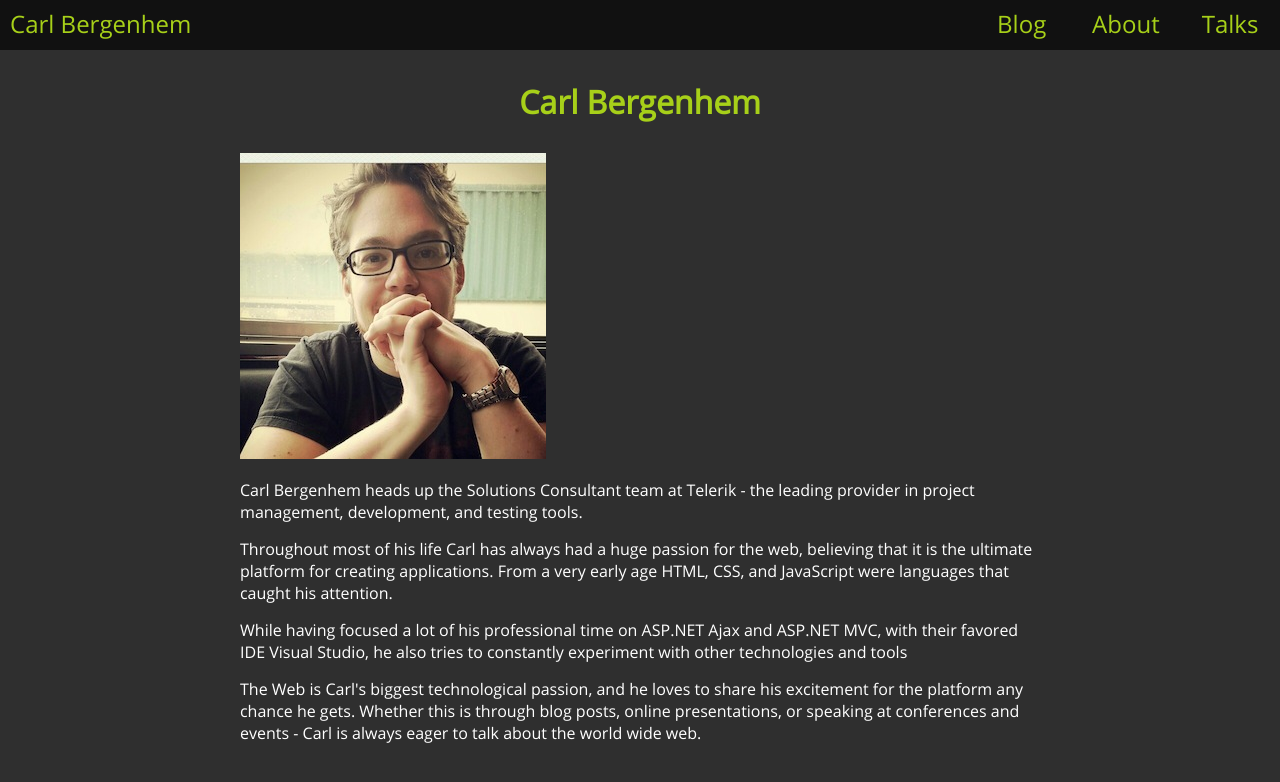
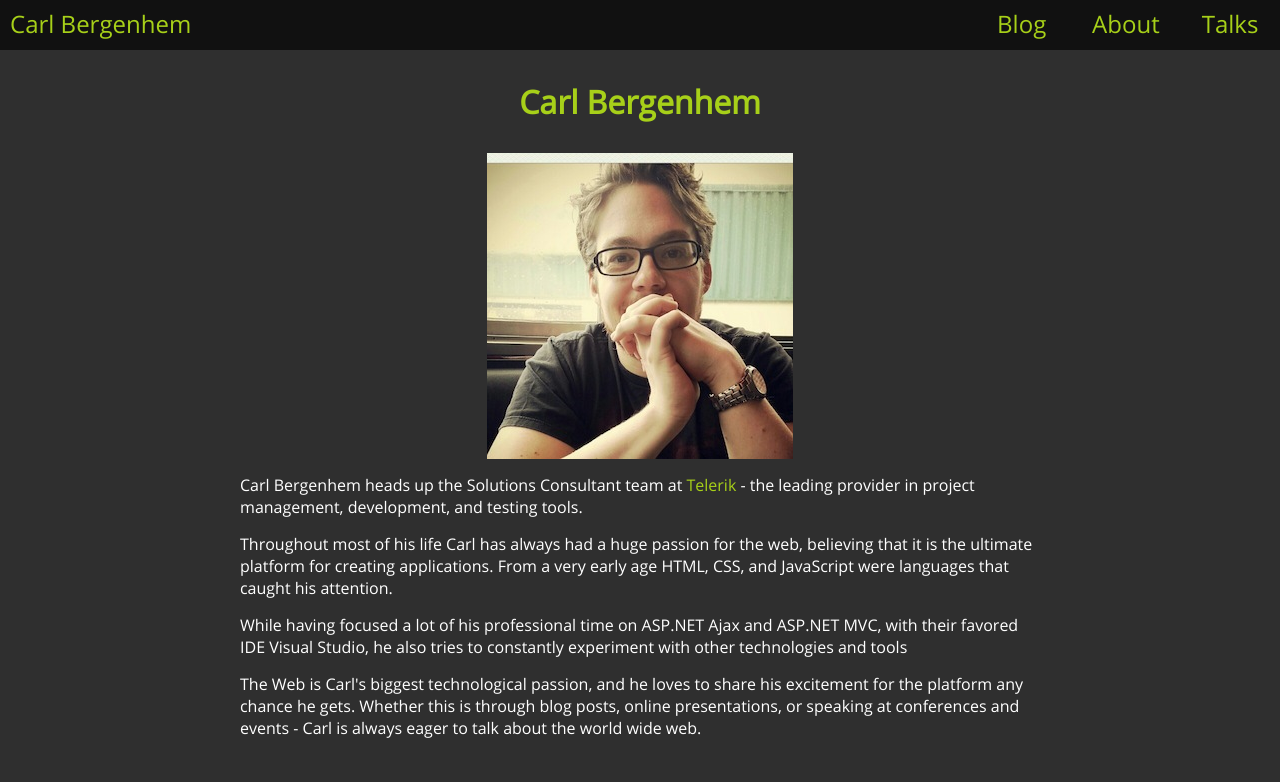
Before and after one commit to bergenhem/bergenhem.github.io, a Jekyll site: the page built from about/index.html, in a window 1280 px wide. Shown: the top 782 px of the page. Built offline with Jekyll 4.4.1, drawn with Linux system fonts in a browser that asks for light colours.

Commit message:
Update a element CSS to be universal

```diff
--- a/about/index.html
+++ b/about/index.html
@@ -7,7 +7,7 @@ layout: default
 		<h1>Carl Bergenhem</h1>
 	</header>
 	<img src="/img/carl_bergenhem.jpg" />
-	<p>Carl Bergenhem heads up the Solutions Consultant team at Telerik - the leading provider in project management, development, and testing tools.</p>
+	<p>Carl Bergenhem heads up the Solutions Consultant team at <a href="http://www.telerik.com">Telerik</a> - the leading provider in project management, development, and testing tools.</p>
 	<p>Throughout most of his life Carl has always had a huge passion for the web, believing that it is the ultimate platform for creating applications. From a very early age HTML, CSS, and JavaScript were languages that caught his attention.</p>
 	<p>While having focused a lot of his professional time on ASP.NET Ajax and ASP.NET MVC, with their favored IDE Visual Studio, he also tries to constantly experiment with other technologies and tools</p>
 	<p>The Web is Carl's biggest technological passion, and he loves to share his excitement for the platform any chance he gets. Whether this is through blog posts, online presentations, or speaking at conferences and events - Carl is always eager to talk about the world wide web.</p>
--- a/css/site.css
+++ b/css/site.css
@@ -116,27 +116,32 @@ section#content {
 	margin: 0px auto;
 }
 
-section#content ul li a {
+section#content a {
 	text-decoration: none;
 }
 
-section#content ul li a:link {
+section#content a:link {
 	color: rgb(167, 208, 25);
 }
 
-section#content ul li a:visited {
+section#content a:visited {
 	color: rgb(167, 208, 25);
 }
 
+section#content a:hover
 section#content ul li a:hover {
 	color: rgb(167, 208, 25);
 }
 
-section#content ul li a:focus {
+section#content a:hover {
+	text-decoration: underline;
+}
+
+section#content a:focus {
 	color: rgb(167, 208, 25);
 }
 
-section#content ul li a:active {
+section#content a:active {
 	color: rgb(167, 208, 25);
 }
 
@@ -194,3 +199,8 @@ section#content article p {
 	margin-top: 15px;
 	margin-bottom: 15px;
 }
+
+section#content article img {
+	display: block;
+	margin: 10px auto;
+}
```
Also changed, not shown: 3 other files.
